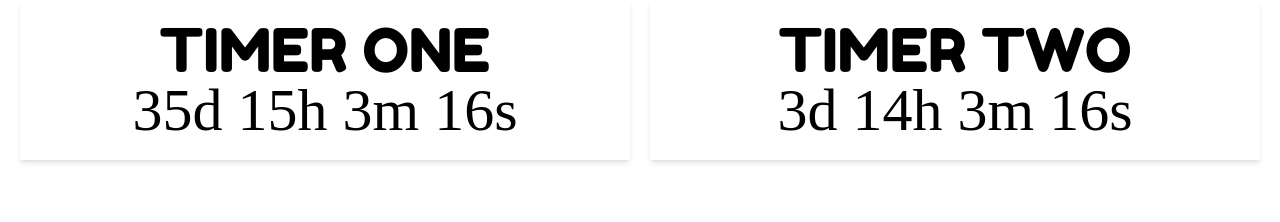
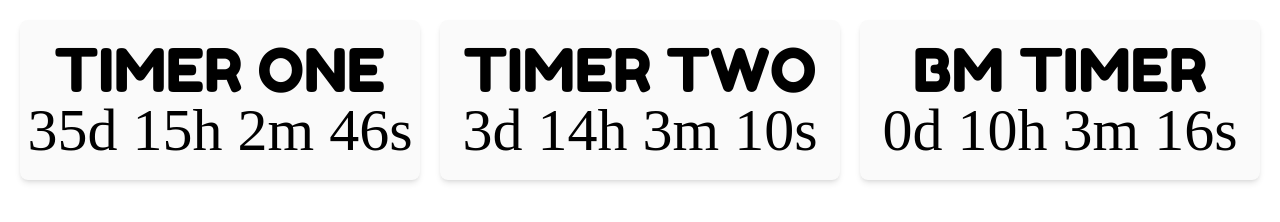
Before and after one commit to clawrence2/clawrence2.github.io, a plain HTML site: page tailwind/src/tailwind-timer.html in a window 1280 px wide. Drawn offline with Linux system fonts and the light colour scheme; a web font is replaced by a local one.

Commit message:
add third timer

```diff
--- a/scripts/timer.js
+++ b/scripts/timer.js
@@ -1,7 +1,9 @@
-const oDate = new Date("Aug 18, 2022 23:00:00").getTime();
-const sDate = new Date("Sep 20, 2022 00:00:00").getTime();
+const oDate = new Date("Aug 18, 2022 23:00:30").getTime();
+const sDate = new Date("Sep 20, 2022 00:00:6").getTime();
+const bmDate = new Date("Sep 23, 2022 04:00:00").getTime();
 const oTimer = document.querySelector("#oTimer");
 const sTimer = document.querySelector("#sTimer");
+const bmTimer = document.querySelector("#bmTimer");
 
 function getTimeO() {
     let today = new Date().getTime();
@@ -25,6 +27,18 @@ function getTimeS() {
     sTimer.textContent = sTime;
 }
 
+function getTimeBM() {
+    let today = new Date().getTime();
+    let distance = today - bmDate;
+    let bmDays = Math.floor(distance / (1000 * 60 * 60 * 24));
+    let bmHours = Math.floor((distance % (1000 * 60 * 60 * 24)) / (1000 * 60 * 60));
+    let bmMinutes = Math.floor((distance % (1000 * 60 * 60)) / (1000 * 60));
+    let bmSeconds = Math.floor((distance % (1000 * 60)) / 1000);
+    let bmTime = bmDays + "d " + bmHours + "h " + bmMinutes + "m " + bmSeconds + "s ";
+    bmTimer.textContent = bmTime;
+}
+
 
 setInterval(getTimeO,1000);
 setInterval(getTimeS,1000);
+setInterval(getTimeBM,1000);
--- a/tailwind/src/tailwind-timer.html
+++ b/tailwind/src/tailwind-timer.html
@@ -11,14 +11,18 @@
 </head>
 
 <body>
-    <div class="grid md:grid-cols-2 gap-5 md:text-6xl px-5 text-3xl">
-        <div class="shadow-md py-5">
+    <div class="md:grid md:grid-cols-3 md:gap-5 md:text-6xl px-5 text-3xl">
+        <div class="shadow-md py-5 bg-zinc-50  mt-5 rounded-lg">
             <h4 class="text-center font-fredoka uppercase">Timer One</h4>
             <p class="text-center font-spicy" id="oTimer">Loading...</p>
         </div>
-        <div class="shadow-md py-5" >
+        <div class="shadow-md py-5 bg-zinc-50 mt-5 rounded-lg" >
             <h4 class="text-center font-fredoka uppercase">Timer Two</h4>
             <p class="text-center font-spicy" id="sTimer">Loading...</p>
+        </div>
+        <div class="shadow-md py-5 mt-5 bg-zinc-50 rounded-lg" >
+            <h4 class="text-center font-fredoka uppercase">BM Timer</h4>
+            <p class="text-center font-spicy" id="bmTimer">Loading...</p>
         </div>
 
     </div>
```
Also changed, not shown: tailwind/public/styles.css.
